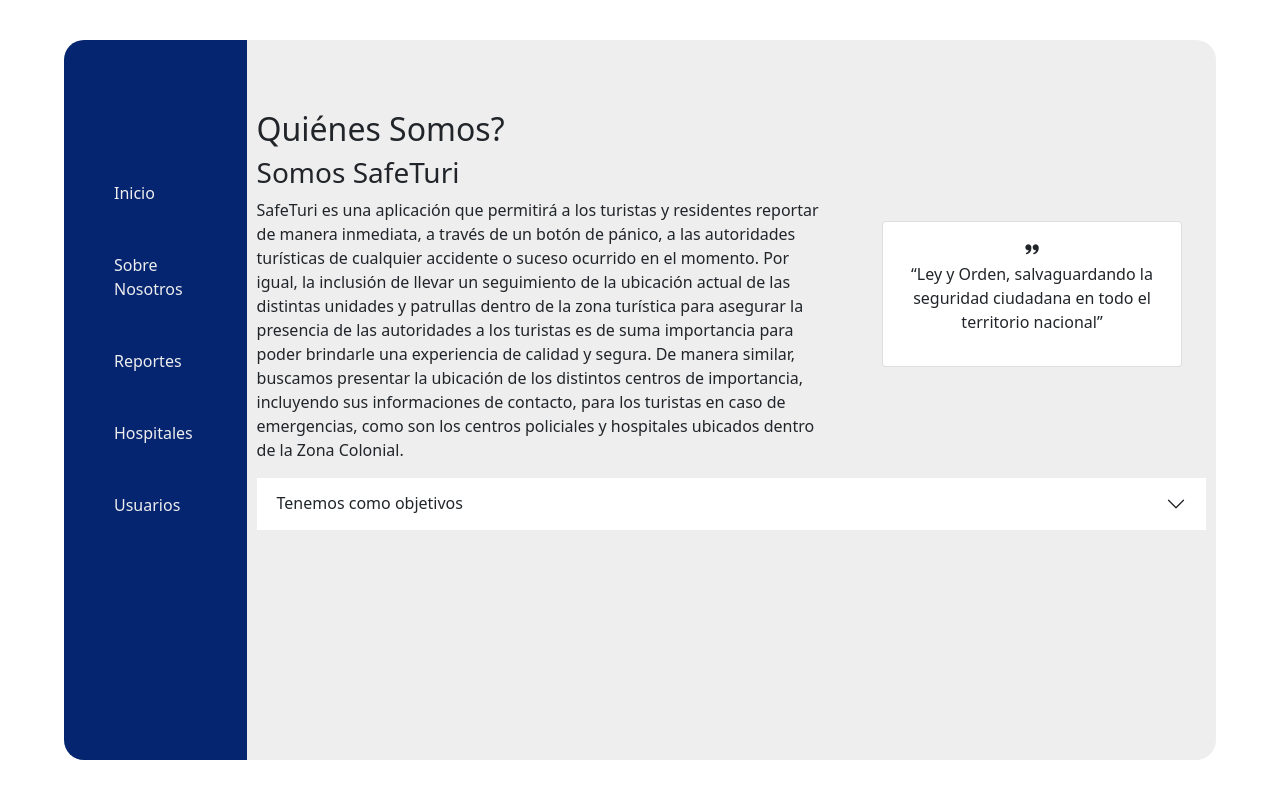
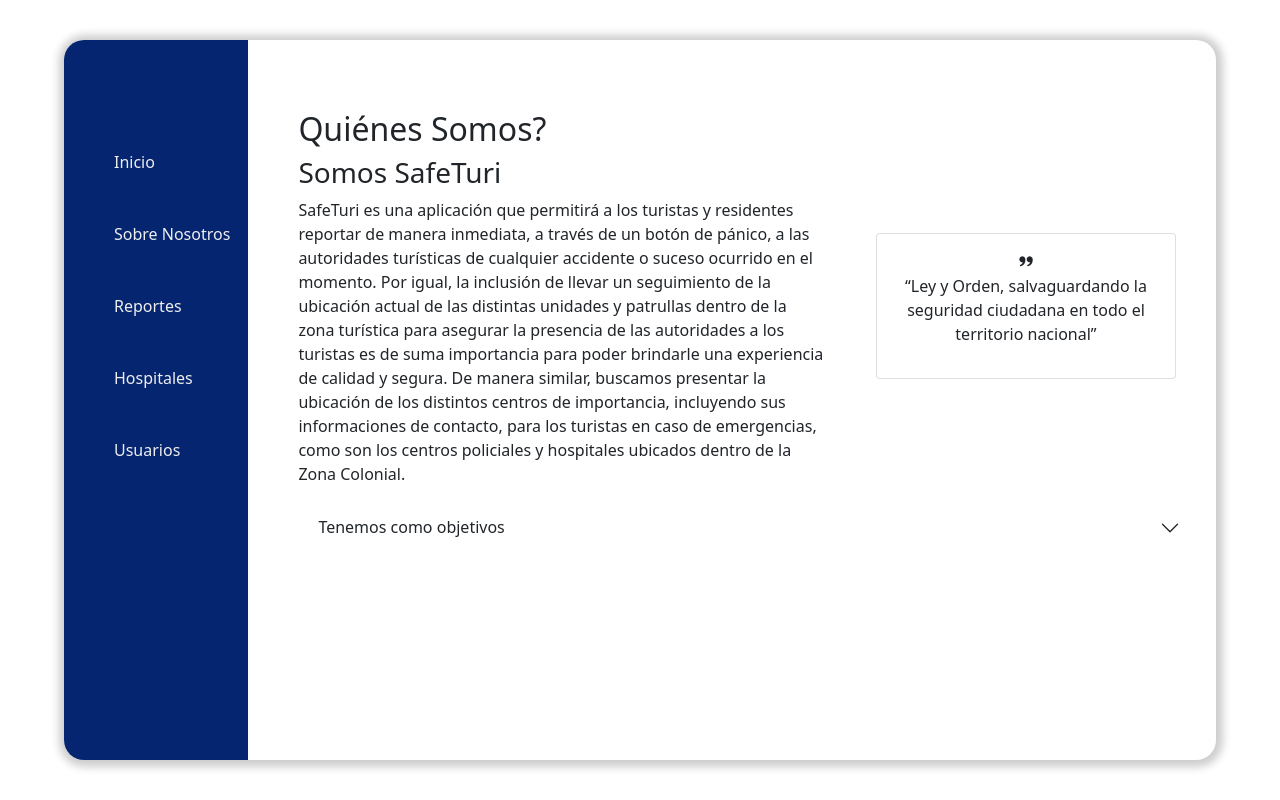
Before and after one commit to Bradigson/yefri-proyect, a React (Create React App) app: page /sobrenosotros in a window 1280 px wide. Built offline with nearby package versions, Linux system fonts and the light colour scheme; no server answers.

Commit message:
color changed

```diff
--- a/src/assests/styles/HomePage.scss
+++ b/src/assests/styles/HomePage.scss
@@ -1,7 +1,8 @@
 .Page{
 
 
-    background: #eee;
+    background: #fff;
+    box-shadow: 1px 1px  8px 6px rgba(0,0,0,.2);
     width:90%;
     height:90vh;
     display:flex;
--- a/src/assests/styles/SobreNosotros.scss
+++ b/src/assests/styles/SobreNosotros.scss
@@ -1,7 +1,8 @@
 .SobreNosotro{
     padding:70px 10px 30px 10px;
     // background:red;
-    width: 85%;
+    width: 80%;
+    margin-left:40px;
     .contenedore_nosotros{
         // background:brown;
         display: flex;
```
